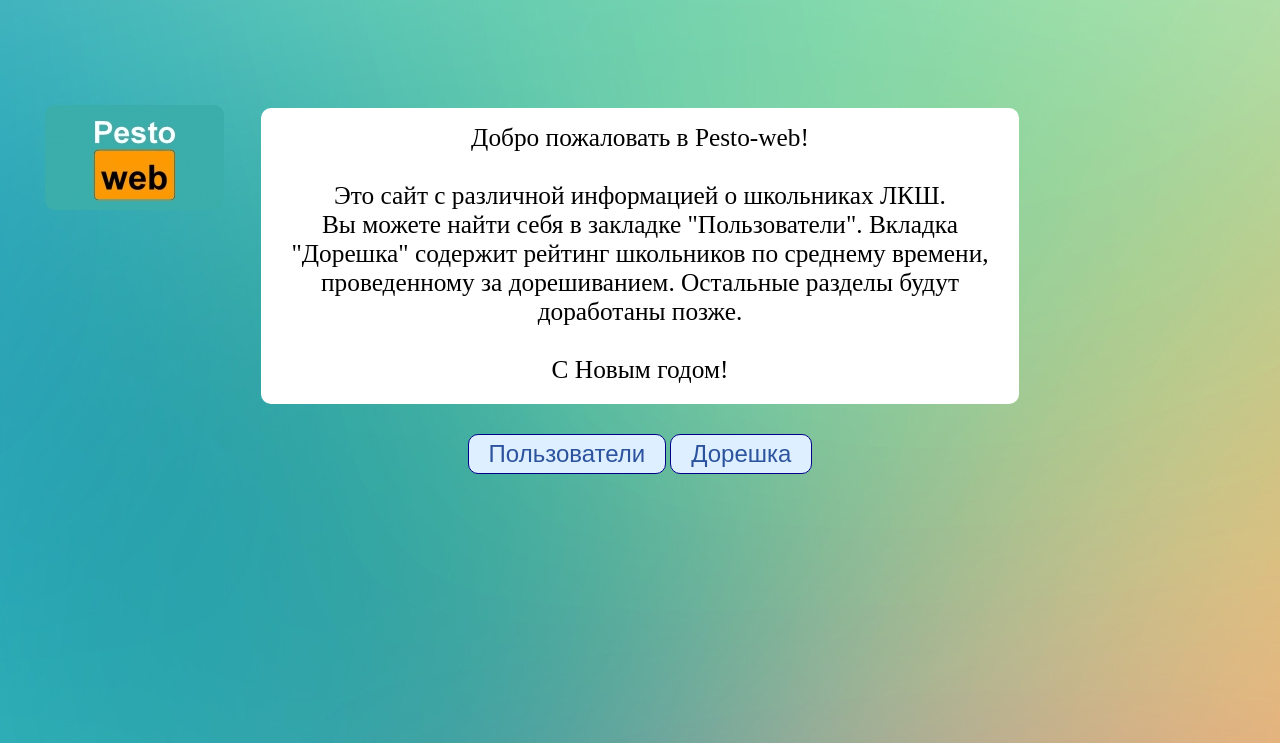
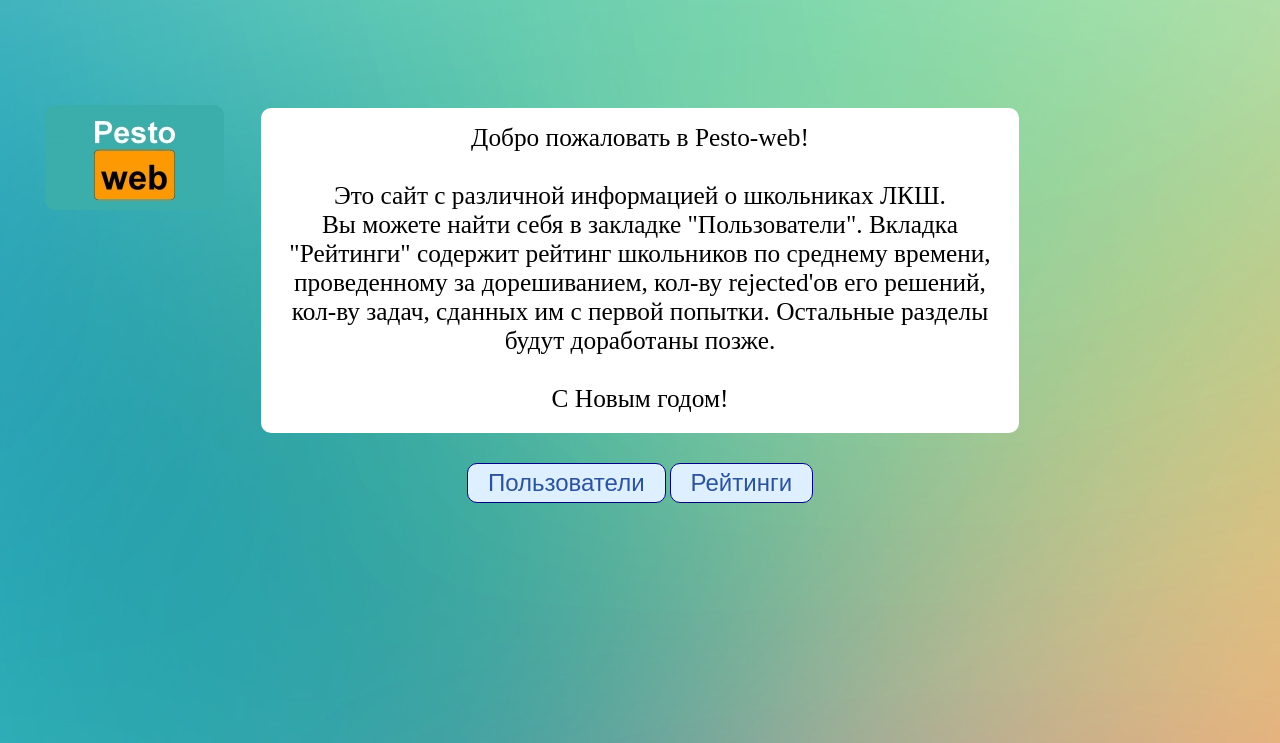
Before and after one commit to parallel-p/pesto-web, a Django app: page /home in a window 1280 px wide. Shown: the top 743 px of the page. Run offline with Django 3.2, Linux system fonts and the light colour scheme.

Commit message:
Кнопка Рейтинги

```diff
--- a/web/stats/templates/home.html
+++ b/web/stats/templates/home.html
@@ -7,7 +7,7 @@
             <p class="home">
                 Добро пожаловать в Pesto-web! <br><br>
                 Это сайт с различной информацией о школьниках ЛКШ.<br>
-                Вы можете найти себя в закладке "Пользователи". Вкладка "Дорешка" содержит рейтинг школьников по среднему времени, проведенному за дорешиванием. Остальные разделы будут доработаны позже.<br><br>
+                Вы можете найти себя в закладке "Пользователи". Вкладка "Рейтинги" содержит рейтинг школьников по среднему времени, проведенному за дорешиванием, кол-ву rejected'ов его решений, кол-ву задач, сданных им с первой попытки. Остальные разделы будут доработаны позже.<br><br>
                 С Новым годом!
             </p>
         </div>
@@ -15,7 +15,7 @@
     <div class="wrapper_button">
         <div class="layer_button">
             <a href="/users" class="button">Пользователи</a>
-            <a href="/doreshka/rating" class="button">Дорешка</a>
+            <a href="/doreshka/rating" class="button">Рейтинги</a>
         </div>
     </div>
 {% endblock %}
```
